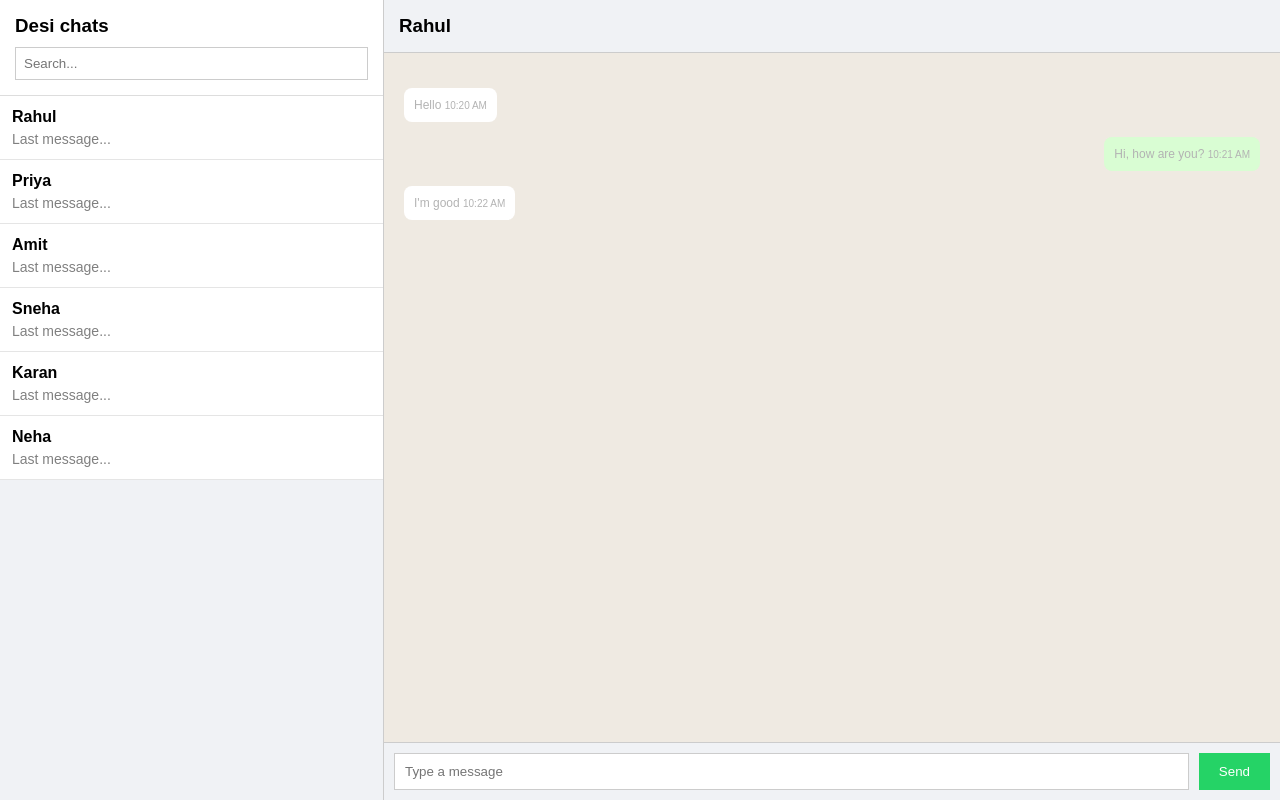
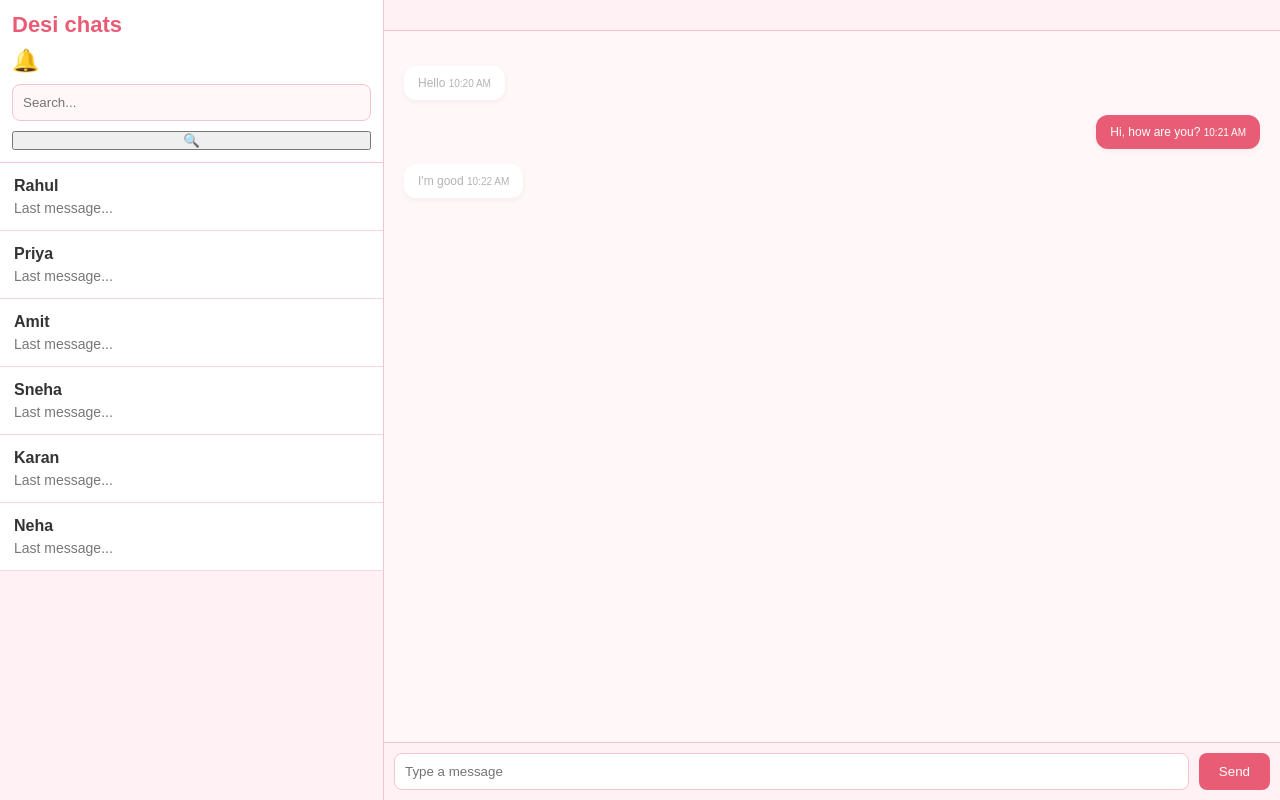
Before and after one commit to HardXee/MyChat, a React app: page /chat in a window 1280 px wide. Built offline with nearby package versions, Linux system fonts and the light colour scheme; no server answers; the HTML template or start-up script is replaced by a standard one.

Commit message:
added search of other user with requst button

```diff
--- a/src/App.jsx
+++ b/src/App.jsx
@@ -4,7 +4,7 @@ import Home from "./pages/home/home";
 import Login from "./pages/login/Login";
 import Register from "./pages/register/Register";
 import Chat from "./pages/chat/chat";
-
+import Notify from "./pages/notification/notify";
 function App() {
   return (
     <BrowserRouter>
@@ -13,6 +13,7 @@ function App() {
         <Route path="/login" element={<Login />} />
         <Route path="/register" element={<Register />} />
         <Route path="/chat" element={<Chat />} />
+        <Route path="/notify" element={<Notify />} />
       </Routes>
     </BrowserRouter>
   );
--- a/src/pages/chat/chat.css
+++ b/src/pages/chat/chat.css
@@ -10,53 +10,123 @@
     display: flex;
     height: 100vh;
     font-family: Arial, sans-serif;
+    background: #fff7f8;
 }
 
 /* Left Sidebar */
 .sidebar {
     width: 30%;
-    background-color: #f0f2f5;
-    border-right: 1px solid #ccc;
+    background-color: #fff1f4;
+    border-right: 1px solid #f3c6cf;
     display: flex;
     flex-direction: column;
 }
 
 .sidebar-header {
-    padding: 15px;
-    background-color: #ffffff;
-    border-bottom: 1px solid #ddd;
+    display: flex;
+    flex-direction: column;
+    gap: 10px;
+    padding: 12px;
+    background: #ffffff;
+    border-bottom: 1px solid #f3c6cf;
 }
 
-.sidebar-header h3 {
-    margin-bottom: 10px;
+.header-actions {
+    display: flex;
+    justify-content: space-between;
+    align-items: center;
+}
+
+.sidebar_addbutton {
+    font-size: 22px;
+    font-weight: bold;
+    color: #e85d75;
+}
+
+.notification-btn {
+    border: none;
+    background: transparent;
+    font-size: 22px;
+    cursor: pointer;
+    color: #e85d75;
+    transition: 0.2s;
+}
+
+.notification-btn:hover {
+    transform: scale(1.1);
 }
 
 .search-box {
     width: 100%;
-    padding: 8px;
-    border: 1px solid #ccc;
+    padding: 10px;
+    border: 1px solid #f3c6cf;
+    border-radius: 8px;
     outline: none;
+    background: #fff7f8;
 }
 
+.search-box:focus {
+    border-color: #e85d75;
+}
+
+/* --------------------         found-user     */
+
+.found-user-card {
+    display: flex;
+    justify-content: space-between;
+    align-items: center;
+    padding: 14px;
+    margin: 10px;
+    background: #ffffff;
+    border: 1px solid #f3c6cf;
+    border-radius: 12px;
+    box-shadow: 0 4px 10px rgba(0, 0, 0, 0.04);
+}
+
+.found-user-email {
+    font-size: 15px;
+    font-weight: 600;
+    color: #333;
+    word-break: break-word;
+}
+
+.send-request-btn {
+    border: none;
+    padding: 8px 14px;
+    border-radius: 8px;
+    background: #e85d75;
+    color: white;
+    cursor: pointer;
+    font-size: 14px;
+    transition: 0.2s;
+}
+
+.send-request-btn:hover {
+    background: #d94b64;
+}
+
+/* -----------------  Contacts */
 .contact-item {
-    padding: 12px;
-    border-bottom: 1px solid #e5e5e5;
+    padding: 14px;
+    border-bottom: 1px solid #f8d7dd;
     cursor: pointer;
     background: white;
+    transition: 0.2s;
 }
 
 .contact-item:hover {
-    background-color: #ebebeb;
+    background-color: #ffe5ea;
 }
 
 .contact-item strong {
     display: block;
     margin-bottom: 5px;
+    color: #333;
 }
 
 .contact-item p {
     font-size: 14px;
-    color: gray;
+    color: #777;
 }
 
 /* Right Chat Section */
@@ -68,14 +138,17 @@
 
 .chat-header {
     padding: 15px;
-    background-color: #f0f2f5;
-    border-bottom: 1px solid #ccc;
+    background-color: #fff1f4;
+    border-bottom: 1px solid #f3c6cf;
+    font-weight: bold;
+    color: #e85d75;
 }
 
+/* Messages */
 .messages {
     flex: 1;
     padding: 20px;
-    background-color: #efeae2;
+    background-color: #fff7f8;
     overflow-y: auto;
 }
 
@@ -85,10 +158,11 @@
 
 .message span {
     display: inline-block;
-    padding: 10px;
-    border-radius: 8px;
+    padding: 10px 14px;
+    border-radius: 12px;
     background: white;
     max-width: 60%;
+    box-shadow: 0 2px 6px rgba(0, 0, 0, 0.05);
 }
 
 .message.me {
@@ -96,33 +170,41 @@
 }
 
 .message.me span {
-    background-color: #d9fdd3;
+    background-color: #e85d75;
+    color: white;
 }
 
 /* Bottom Input */
 .input-area {
     display: flex;
     padding: 10px;
-    background-color: #f0f2f5;
-    border-top: 1px solid #ccc;
+    background-color: #fff1f4;
+    border-top: 1px solid #f3c6cf;
 }
 
 .message-input {
     flex: 1;
     padding: 10px;
-    border: 1px solid #ccc;
+    border: 1px solid #f3c6cf;
+    border-radius: 8px;
     outline: none;
+}
+
+.message-input:focus {
+    border-color: #e85d75;
 }
 
 .send-btn {
     padding: 10px 20px;
     margin-left: 10px;
     border: none;
-    background-color: #25d366;
+    border-radius: 8px;
+    background-color: #e85d75;
     color: white;
     cursor: pointer;
+    transition: 0.2s;
 }
 
 .send-btn:hover {
-    background-color: #20ba5a;
+    background-color: #d94b64;
 }
--- a/src/pages/chat/chat.jsx
+++ b/src/pages/chat/chat.jsx
@@ -1,9 +1,17 @@
 import "./chat.css";
 import instance from "../../socket/socket";
 import { useEffect } from "react";
+import { useState } from "react";
+import { useNavigate } from "react-router-dom";
+import toast, { Toaster } from "react-hot-toast";
+import axios from "axios";
 
 function Chat() {
   const contacts = ["Rahul", "Priya", "Amit", "Sneha", "Karan", "Neha"];
+  const [me, setMe] = useState(localStorage.getItem("username"));
+  const [search, setSearch] = useState("");
+  const [finduser, setFindUser] = useState("");
+  const Navigate = useNavigate();
 
   const messages = [
     // here fatch the data usign api
@@ -12,29 +20,76 @@ function Chat() {
     { id: 3, text: "I'm good", time: "10:22 AM", me: false },
   ];
 
+  function handleNotification() {
+    Navigate("/notify");
+  }
+
+  const handleSearch = async () => {
+    try {
+      const response = await axios.post(
+        "http://localhost:3000/api/request/sendRequest",
+        {
+          email: search,
+        },
+        {
+          withCredentials: true,
+        },
+      );
+
+      console.log(response.data);
+      setFindUser(response.data.email);
+    } catch (error) {
+      console.log(error.response);
+      toast.error(error.response?.data);
+    }
+  };
+
   useEffect(() => {
     instance.connect();
+    console.log(me);
   }, []);
 
   return (
     <div className="chat-app">
       <div className="sidebar">
         <div className="sidebar-header">
-          <h3>Desi chats</h3>
-          <input className="search-box" placeholder="Search..." />
+          <div className="sidebar_addbutton">Desi chats</div>
+
+          <div className="header-actions">
+            <button className="notification-btn" onClick={handleNotification}>
+              🔔
+            </button>
+          </div>
+
+          <input
+            className="search-box"
+            onChange={(e) => {
+              setSearch(e.target.value);
+            }}
+            placeholder="Search..."
+          />
+          <button onClick={handleSearch}>🔍</button>
         </div>
 
-        {contacts.map((name, index) => (
-          <div key={index} className="contact-item">
-            <strong>{name}</strong>
-            <p>Last message...</p>
+        {finduser.length !== 0 ? (
+          <div className="found-user-card">
+            <div className="found-user-email">{finduser}</div>
+
+            <button className="send-request-btn">Send Request</button>
           </div>
-        ))}
+        ) : (
+          contacts.map((name, index) => (
+            <div key={index} className="contact-item">
+              <strong>{name}</strong>
+              <p>Last message...</p>
+            </div>
+          ))
+        )}
       </div>
 
       <div className="chat-section">
         <div className="chat-header">
-          <h3>Rahul</h3>
+          <h3>{me}</h3>
         </div>
 
         <div className="messages">
@@ -52,6 +107,7 @@ function Chat() {
           <button className="send-btn">Send</button>
         </div>
       </div>
+      <Toaster />
     </div>
   );
 }
--- a/src/pages/login/Login.jsx
+++ b/src/pages/login/Login.jsx
@@ -26,7 +26,7 @@ function Login() {
 
       const coki = `${document.cookie}`;
       console.log(coki);
-      localStorage.setItem("username", JSON.stringify(responce.data.name));
+      localStorage.setItem("username", responce.data.name);
       toast.success(responce.data.message);
       Navigate("/chat");
     } catch (error) {
--- /dev/null
+++ b/src/pages/notification/notify.css
@@ -0,0 +1,71 @@
+.notification-page {
+    padding: 20px;
+    min-height: 100vh;
+    background: #fff7f8;
+}
+
+.notification-page h2 {
+    margin-bottom: 20px;
+    color: #e85d75;
+    font-size: 28px;
+    font-weight: bold;
+}
+
+/* Request Card */
+.request-card {
+    display: flex;
+    justify-content: space-between;
+    align-items: center;
+    background: #ffffff;
+    padding: 14px;
+    margin-bottom: 12px;
+    border-radius: 12px;
+    border: 1px solid #f3c6cf;
+    box-shadow: 0 4px 10px rgba(0, 0, 0, 0.04);
+    transition: 0.2s;
+}
+
+.request-card:hover {
+    background: #fff1f4;
+    transform: translateY(-2px);
+}
+
+.request-card span {
+    font-size: 16px;
+    font-weight: 600;
+    color: #333;
+}
+
+/* Buttons */
+.request-buttons {
+    display: flex;
+    gap: 10px;
+}
+
+.accept-btn {
+    background: #e85d75;
+    color: white;
+    border: none;
+    padding: 8px 14px;
+    border-radius: 8px;
+    cursor: pointer;
+    transition: 0.2s;
+}
+
+.accept-btn:hover {
+    background: #d94b64;
+}
+
+.reject-btn {
+    background: #f8d7dd;
+    color: #e85d75;
+    border: none;
+    padding: 8px 14px;
+    border-radius: 8px;
+    cursor: pointer;
+    transition: 0.2s;
+}
+
+.reject-btn:hover {
+    background: #f3c6cf;
+}
--- /dev/null
+++ b/src/pages/notification/notify.jsx
@@ -0,0 +1,29 @@
+import { useState } from "react";
+import "./notify.css";
+
+function Notify() {
+  const requests = [
+    { id: 1, name: "Rahul" },
+    { id: 2, name: "Priya" },
+    { id: 3, name: "Aman" },
+  ];
+
+  return (
+    <div className="notification-page">
+      <h2>Friend Requests</h2>
+
+      {requests.map((user) => (
+        <div className="request-card" key={user.id}>
+          <span>{user.name}</span>
+
+          <div className="request-buttons">
+            <button className="accept-btn">Accept</button>
+            <button className="reject-btn">Reject</button>
+          </div>
+        </div>
+      ))}
+    </div>
+  );
+}
+
+export default Notify;
```
